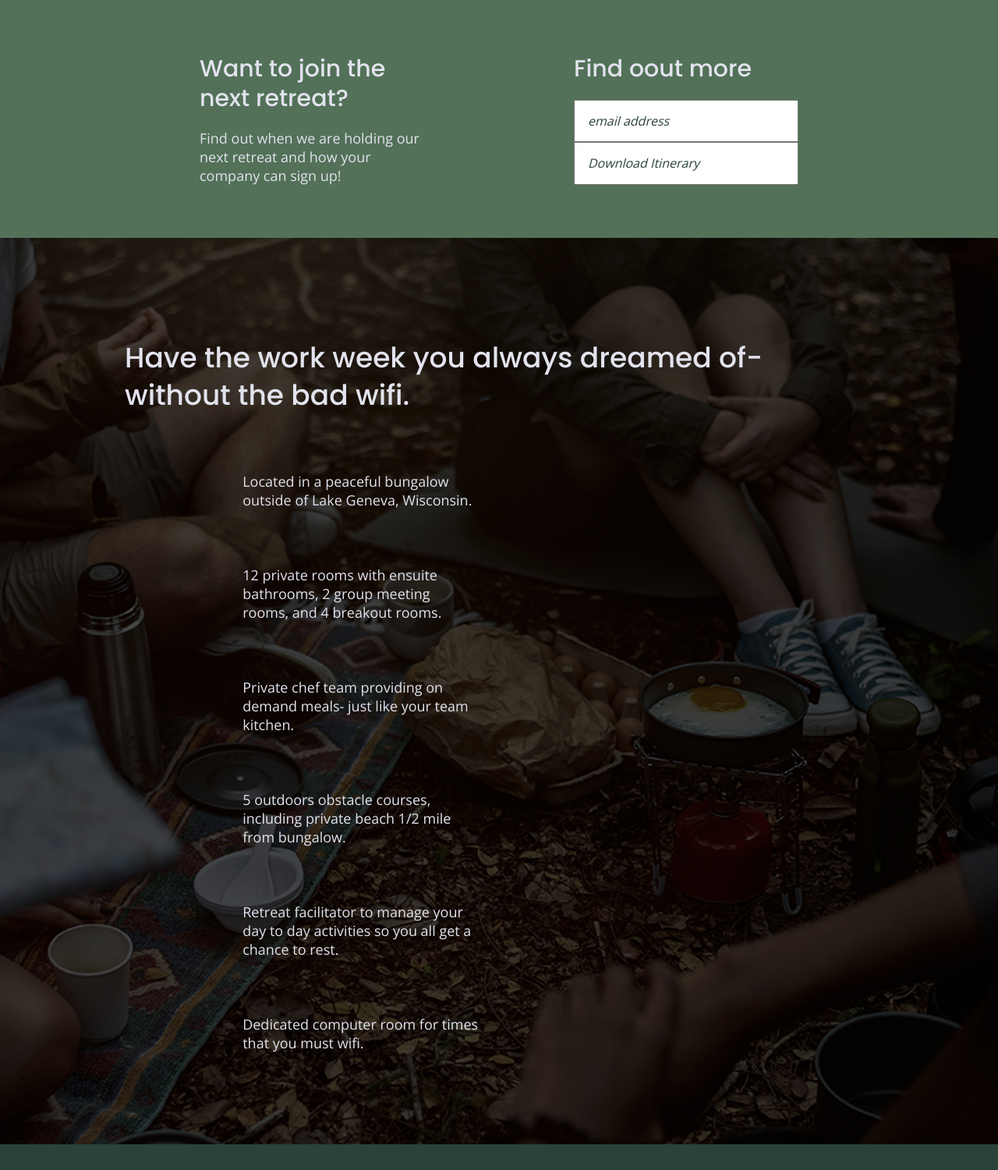
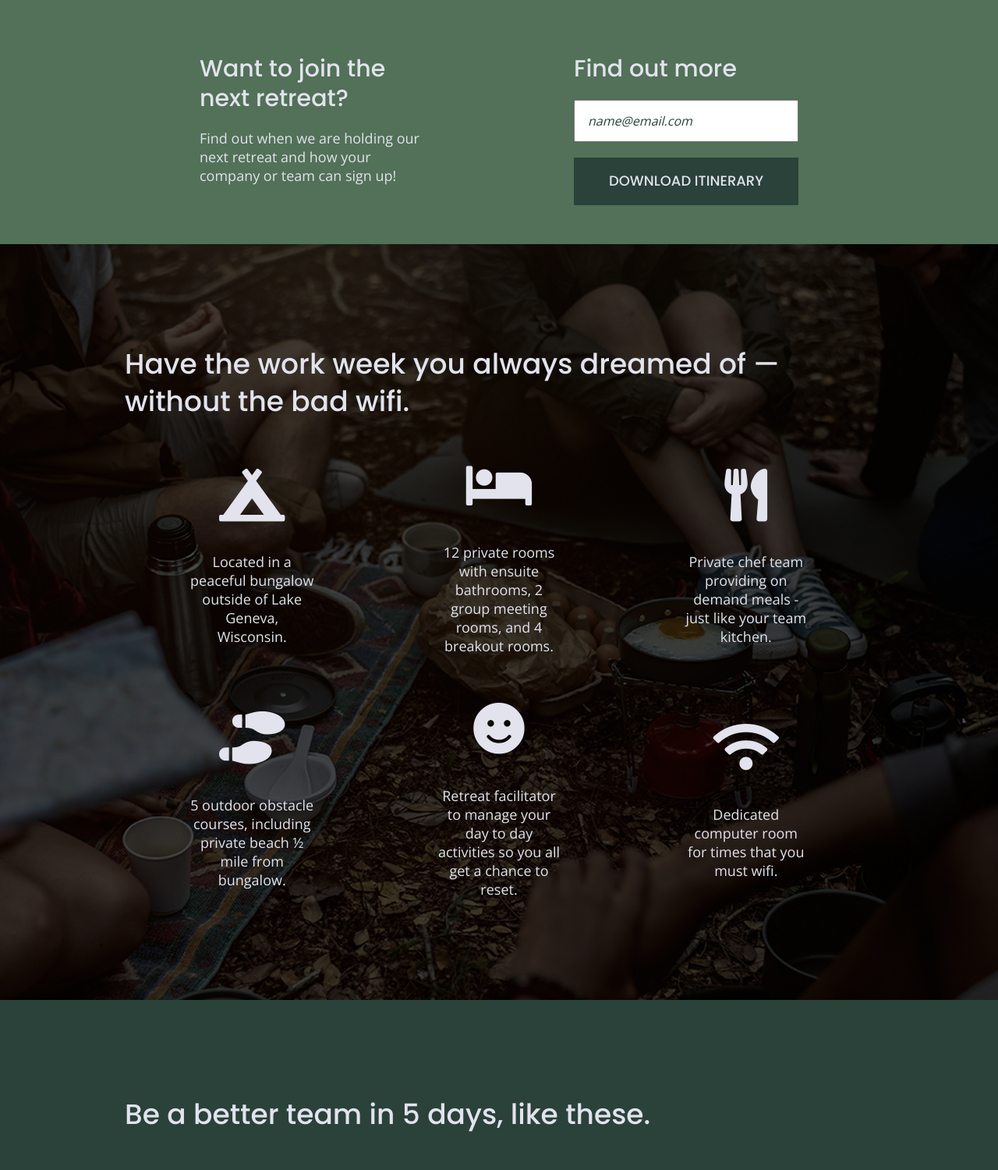
Before and after one commit to Valykh/unplugged-retreat-website-project, a website built with Parcel: page index.html in a window 1280 px wide. Shown: the part 689-2189 px from the top of the page at 78% size. Built offline with nearby package versions, Linux system fonts and the light colour scheme.

Commit message:
Add feature icons with font awesome

```diff
--- a/css/main.css
+++ b/css/main.css
@@ -250,7 +250,7 @@ footer .copyright {
 /* Hero Area */
 
 .hero-area {
-  background: url('../img/hero-background.jpg');
+  background: url(../img/hero-background.jpg);
   background-size: cover;
   background-position: center;
   min-height: 500px;
@@ -319,22 +319,25 @@ input[type=button] {
 
 .features article {
   width: 63%;
-  margin: 30 0px;
+  margin: 30px 0;
 }
 
-.features .features-item  {
+.features .features-items {
   display: flex;
   justify-content: center;
   align-items: center;
   flex-flow: row wrap;
 }
 
-/*
-  .features p {
+.features i {
+  font-size: 3.75em;
+  margin-bottom: 40px;
+}
+
+.features p {
   text-align: center;
   margin: 0;
-}*/
-
+}
 
 /* Reviews */
 
@@ -377,22 +380,6 @@ input[type=button] {
 
 .contact-content p {
   margin: 0;
-}
-
-.map figure {
-  width: 100%;
-  height: 0;
-  padding-bottom: 125%;
-  overflow: hidden;
-  position: relative;
-}
-
-.map iframe {
-  width: 100%;
-  height: 100%;
-  position: absolute;
-  top: 0;
-  left: 0;
 }
 
 /* =============================================================
--- a/index.html
+++ b/index.html
@@ -19,6 +19,8 @@
   <link href="https://fonts.googleapis.com/css?family=Open+Sans:400,700|Poppins:500,700" rel="stylesheet">
   <link rel="stylesheet" href="css/normalize.css">
   <link rel="stylesheet" href="css/main.css">
+  <link rel="stylesheet" href="https://use.fontawesome.com/releases/v5.5.0/css/all.css"
+  integrity="sha384-B4dIYHKNBt8Bc12p+WXckhzcICo0wtJAoU8YZTY5qE0Id1GSseTk6S+L3BlXeVIU" crossorigin="anonymous">
 
   <meta name="theme-color" content="#fafafa">
 </head>
@@ -56,45 +58,70 @@
       <div class="content-wrapper">
         <div class="form-description">
           <h3>Want to join the next retreat?</h3>
-          <p>Find out when we are holding our next retreat and how your company can sign up!</p>
+          <p>
+            Find out when we are holding our next retreat and how your company or team can sign up!
+          </p>
         </div>
         <div class="form">
-          <h3>Find oout more</h3>
-          <input type="text" name="name" value="email address">
-          <input type="text" value="Download Itinerary">
+          <h3>Find out more</h3>
+          <input type="text" name="name" value="name@email.com">
+          <input type="button" value="Download Itinerary">
         </div>
-      </div>
+      </div> <!-- aside content wrapper ends -->
     </aside>
 
 
     <section class="features">
       <div class="content-wrapper">
-        <h2>Have the work week you always dreamed of- without the bad wifi.</h2>
+        <h2>Have the work week you always dreamed of — without the bad wifi.</h2>
         <div class="features-items">
           <article>
-          <p class="features-item"></p>
-          <p class="features-item-description">Located in a peaceful bungalow outside of Lake Geneva, Wisconsin.</p>
+            <p class="fontawesome-icon">
+              <i class="fas fa-campground"></i>
+            </p>
+            <p class="features-item-description">
+              Located in a peaceful bungalow outside of Lake Geneva, Wisconsin.
+            </p>
           </article>
           <article>
-          <p class="features-item"></p>
-          <p class="features-item-description">12 private rooms with ensuite bathrooms, 2 group meeting rooms,
-          and 4 breakout rooms.</p>
+            <p class="fontawesome-icon">
+              <i class="fas fa-bed"></i>
+            </p>
+            <p class="features-item-description">
+              12 private rooms with ensuite bathrooms, 2 group meeting rooms, and 4 breakout rooms.
+            </p>
           </article>
           <article>
-          <p class="features-item"></p>
-          <p class="features-item-description">Private chef team providing on demand meals- just like your team kitchen.</p>
+            <p class="fontawesome-icon">
+              <i class="fas fa-utensils"></i>
+            </p>
+            <p class="features-item-description">
+              Private chef team providing on demand meals - just like your team kitchen.
+            </p>
           </article>
           <article>
-          <p class="features-item"></p>
-          <p class="features-item-description">5 outdoors obstacle courses, including private beach 1/2 mile from bungalow.</p>
+            <p class="fontawesome-icon">
+              <i class="fas fa-shoe-prints"></i>
+            </p>
+            <p class="features-item-description">
+              5 outdoor obstacle courses, including private beach ½ mile from bungalow.
+            </p>
           </article>
           <article>
-          <p class="features-item"></p>
-          <p class="features-item-description">Retreat facilitator to manage your day to day activities so you all get a chance to rest.</p>
+            <p class="fontawesome-icon">
+              <i class="fas fa-smile"></i>
+            </p>
+            <p class="features-item-description">
+              Retreat facilitator to manage your day to day activities so you all get a chance to reset.
+            </p>
           </article>
           <article>
-          <p class="features-item"></p>
-          <p class="features-item-description">Dedicated computer room for times that you must wifi.</p>
+            <p class="fontawesome-icon">
+              <i class="fas fa-wifi"></i>
+            </p>
+            <p class="features-item-description">
+              Dedicated computer room for times that you must wifi.
+            </p>
           </article>
         </div>
       </div>
```
Also changed, not shown: about/index.html (+2 -0 lines), faq/index.html (+2 -0 lines), img/bed.png (deleted), img/campground.png (deleted), img/facebook.png (deleted), img/instagram.png (deleted), img/shoe-prints.png (deleted), img/smile.png (deleted), img/twitter.png (deleted), img/utensils.png (deleted), img/wifi.png (deleted). Lines whose indentation alone changed are shown as unchanged.
